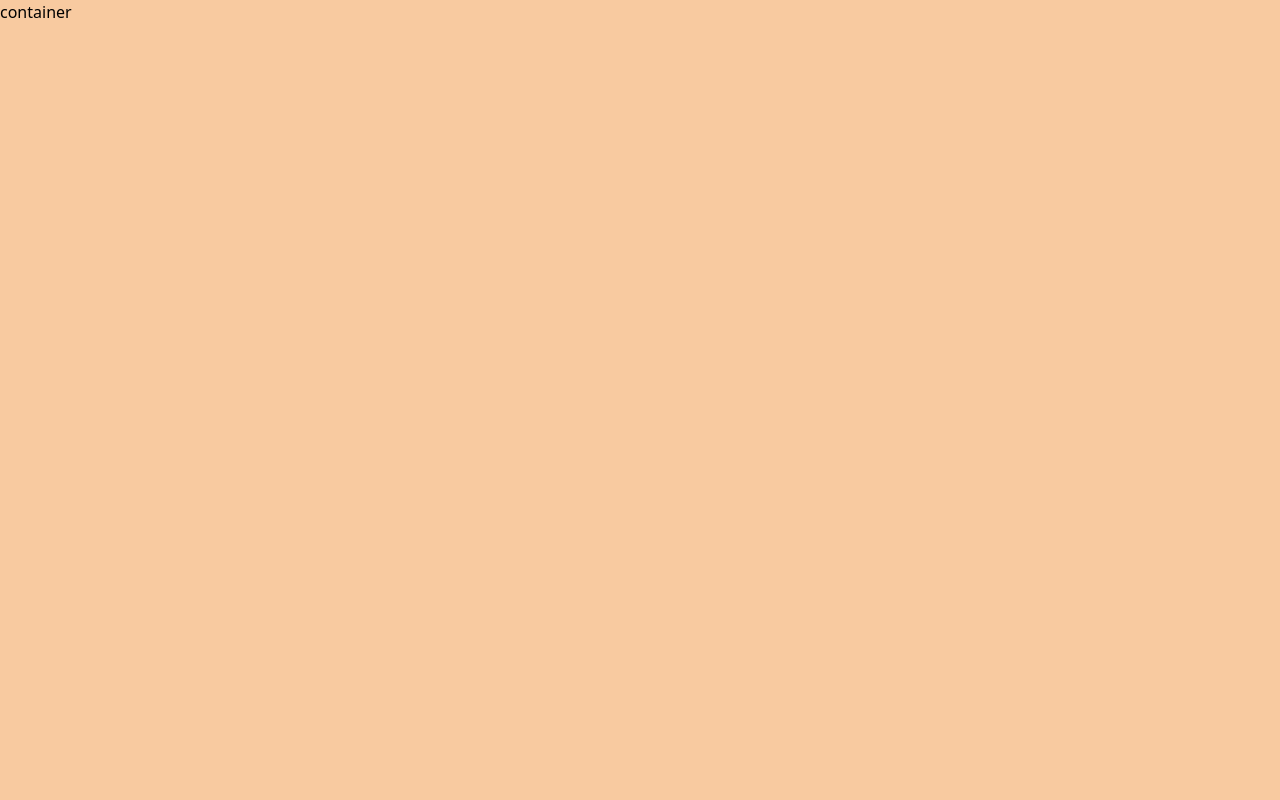
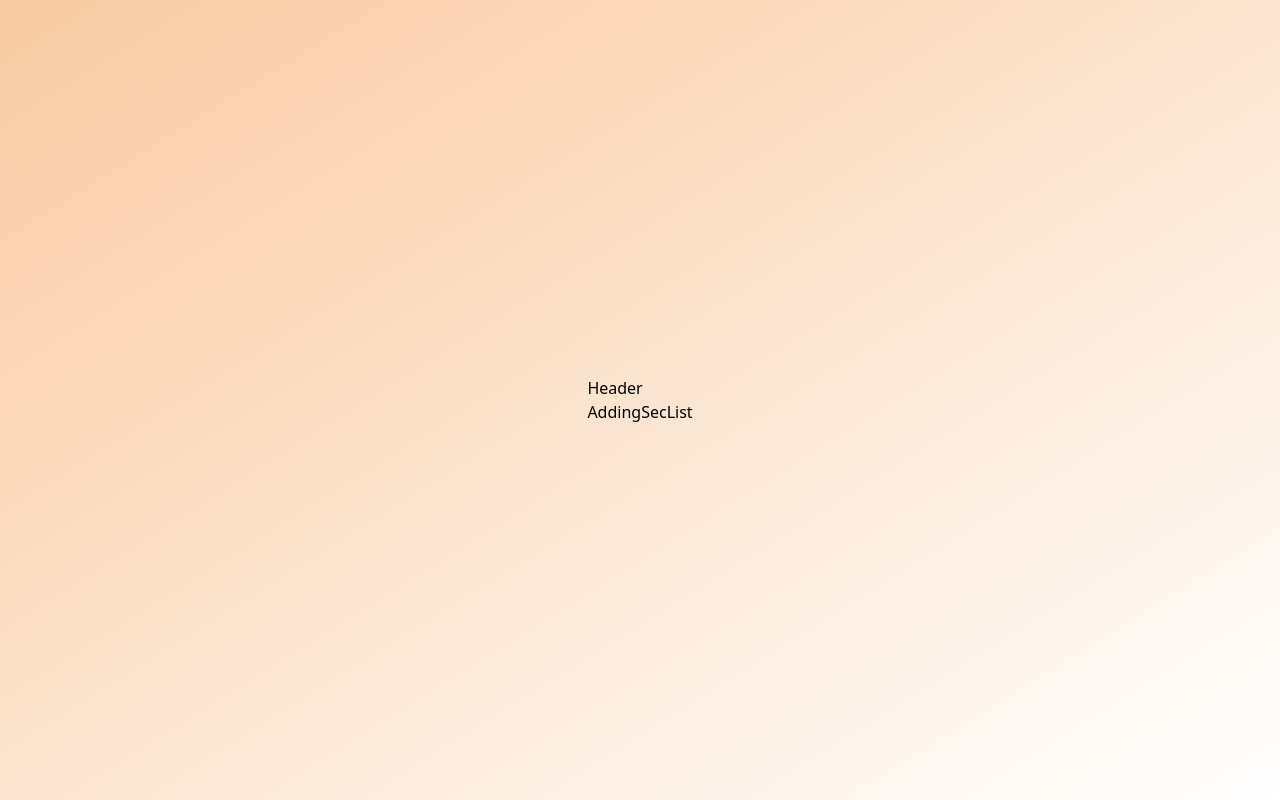
Before and after one commit to Jido-Mad/To-Do-App, a React (Vite) app: page / in a window 1280 px wide. Built offline with nearby package versions, Linux system fonts and the light colour scheme.

Commit message:
Fixing folders

```diff
--- a/index.html
+++ b/index.html
@@ -5,7 +5,7 @@
     <meta name="viewport" content="width=device-width, initial-scale=1.0" />
     <title>To Do List</title>
   </head>
-  <body class="bg-white">
+  <body>
     <div id="root"></div>
     <script type="module" src="/src/main.jsx"></script>
   </body>
--- a/src/App.jsx
+++ b/src/App.jsx
@@ -1,7 +1,13 @@
 import Container from "./Components/Container";
 
 function App() {
-  return <Container />;
+  return (
+    <>
+      <main className="min-h-screen bg-gradient-to-br from-[#F8CAA0] to-light-brown flex items-center justify-center">
+        <Container />
+      </main>
+    </>
+  );
 }
 
 export default App;
--- a/src/Components/Container.jsx
+++ b/src/Components/Container.jsx
@@ -1,5 +1,17 @@
+import AddSection from "./sections/AddSection";
+import List from "./sections/List";
+import Header from "./Header";
+
 function Container() {
-  return <div>container</div>;
+  return (
+    <div className="flex flex-col">
+      <Header />
+      <section className="flex">
+        <AddSection />
+        <List />
+      </section>
+    </div>
+  );
 }
 
 export default Container;
--- /dev/null
+++ b/src/Components/sections/AddSection.jsx
@@ -0,0 +1,5 @@
+function AddSection() {
+  return <div>AddingSec</div>;
+}
+
+export default AddSection;
--- a/src/Components/sections/AddingSec.jsx
+++ /dev/null
@@ -1,5 +0,0 @@
-function AddingSec() {
-  return <div>AddingSec</div>;
-}
-
-export default AddingSec;
--- a/src/index.css
+++ b/src/index.css
@@ -34,11 +34,4 @@
   --font-roboto-bold: "RobotoBold";
   --font-roboto-extrabold: "RobotoExtraBold";
   --font-roboto-thin: "RobotoThin";
-  /*Colors*/
-  --color-brown: #5d4037;
-  --color-light-brown: #d7ccc8;
 }
-
-body {
-  background: #f8caa0;
-}
```
